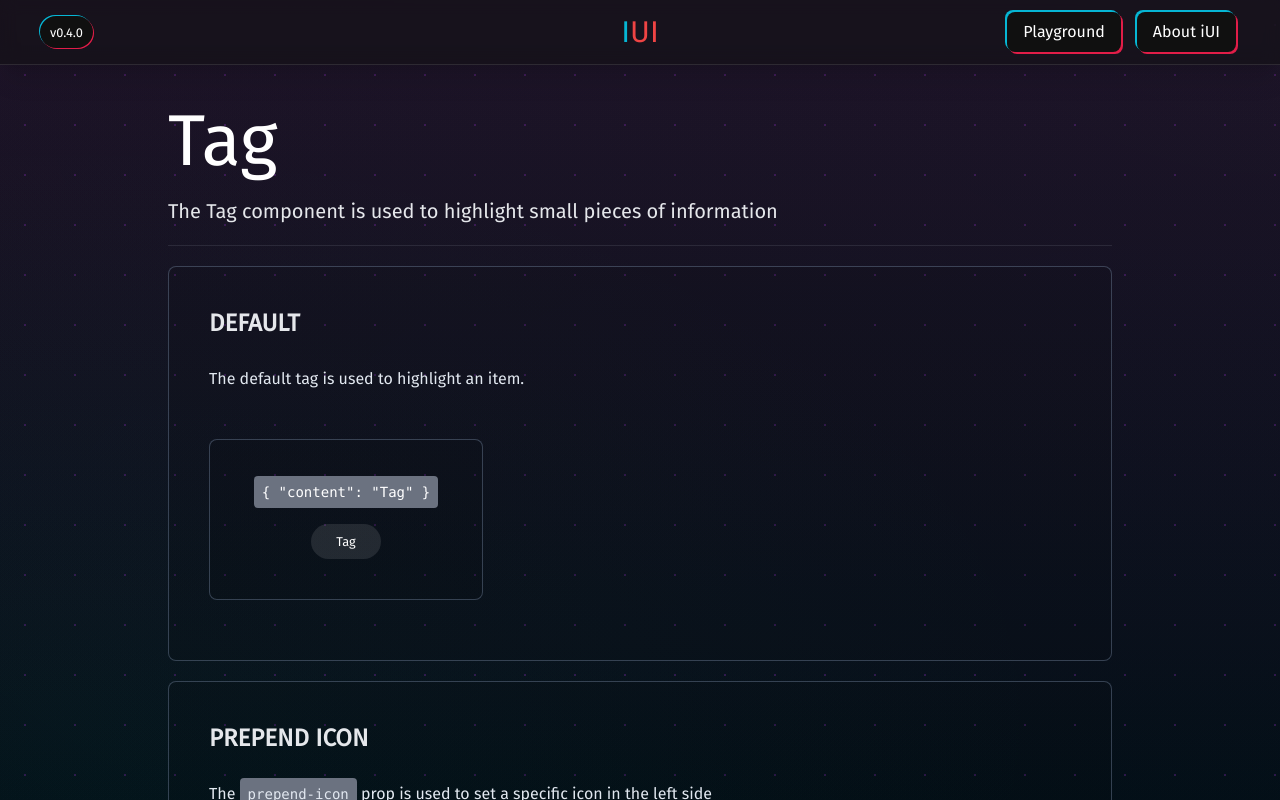
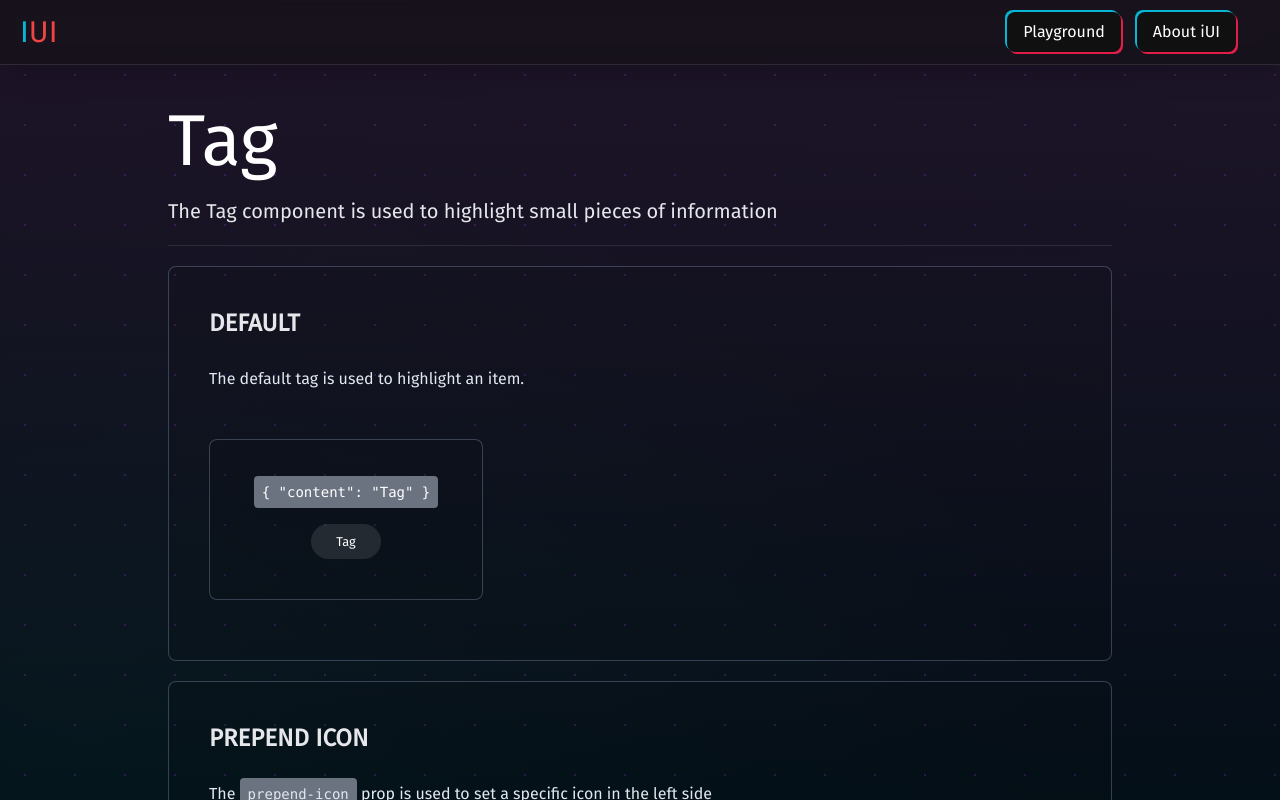
Before and after one commit to Lithos-hub/iUI, a Vue app: page /iui/tag in a window 1280 px wide. Shown: the top 800 px of the page. Built offline with nearby package versions, Linux system fonts and the light colour scheme.

Commit message:
apply refactor and some style changes

```diff
--- a/src/components/base/BaseBackground.vue
+++ b/src/components/base/BaseBackground.vue
@@ -4,8 +4,6 @@
 		<div class="background__dots" />
 	</div>
 </template>
-
-<script setup lang="ts"></script>
 
 <style scoped>
 .background__static {
--- a/src/components/base/BaseCard.vue
+++ b/src/components/base/BaseCard.vue
@@ -8,7 +8,3 @@
 		</div>
 	</div>
 </template>
-
-<script setup lang="ts"></script>
-
-<style scoped></style>
--- a/src/components/base/BaseNavbar.vue
+++ b/src/components/base/BaseNavbar.vue
@@ -1,18 +1,12 @@
 <template>
 	<nav
-		class="py-3 px-5 flex items-center border-b border-b-slate-50/10 bg-dark/50 justify-between backdrop-blur relative text-primary">
-		<div class="border__synth--light my-1 py-1 px-2.5 ml-5 bg-dark text-white rounded-full">
-			<small>v{{ version }}</small>
-		</div>
-
-		<div class="absolute left-1/2 -translate-x-1/2 top-1/2 -translate-y-1/2">
+		class="py-3 px-5 flex justify-between items-center border-b border-b-slate-50/10 bg-dark/50 backdrop-blur relative text-primary">
 		<RouterLink to="/">
 			<h2 class="text-3xl">
 				<span>I</span>
 				<span class="text-red-500">UI</span>
 			</h2>
 		</RouterLink>
-		</div>
 
 		<div class="flex flex-row justify-around">
 			<RouterLink
@@ -35,7 +29,6 @@
 
 <script lang="ts" setup>
 import Button from '@/shared/iui-button/iui-button.vue';
-const version = '0.4.0';
 
 const menuItems = [
 	{
--- a/src/constants/playground.ts
+++ b/src/constants/playground.ts
@@ -233,7 +233,6 @@ export const playgroundComponents: PlaygroundComponent[] = [
 			{
 				component: ProgressComponent,
 				props: {
-					value: 50,
 					color: 'blue',
 				},
 			},
--- a/src/shared/iui-progress/iui-progress.vue
+++ b/src/shared/iui-progress/iui-progress.vue
@@ -25,7 +25,7 @@ const { indeterminate, value, color, displayValue } = withDefaults(defineProps<P
 	indeterminate: false,
 	value: 10,
 	color: 'white',
-	displayValue: true,
+	displayValue: false,
 });
 
 const computedDefault = computed(() => {
--- a/src/views/_PLAYGROUND/playgroundView.vue
+++ b/src/views/_PLAYGROUND/playgroundView.vue
@@ -1,6 +1,6 @@
 <template>
 	<section class="flex flex-col gap-5 items-center">
-		<h2 class="text-3xl font-bold">IUI Playground Components</h2>
+		<h2 class="text-3xl font-bold text-center">IUI Playground Components</h2>
 
 		<Input
 			v-model="search"
@@ -9,7 +9,7 @@
 			class="w-full p-2 rounded-md"
 			@update:model-value="(value: string) => search = value" />
 
-		<div class="grid grid-cols-2 gap-10 w-full">
+		<div v-if="filteredComponents.length" class="grid grid-cols-2 gap-10 w-full">
 			<RouterLink
 				v-for="({ components, category, to }, i) of filteredComponents"
 				:key="i"
@@ -46,6 +46,9 @@
 				</Card>
 			</RouterLink>
 		</div>
+		<div v-else class="fixed top-1/2 left-1/2 -translate-x-1/2 -translate-y-1/2 text-center w-full">
+			<h2 class="text-2xl text-red-500">No components found</h2>
+		</div>
 	</section>
 </template>
 
--- a/src/views/aboutView.vue
+++ b/src/views/aboutView.vue
@@ -1,7 +1,7 @@
 
 <template>
 	<div class="flex flex-col gap-5">
-		<h2 class="text-6xl text-center">iUI</h2>
+		<h2 class="text-6xl text-center">IUI</h2>
 		<hr class="opacity-10" />
 		<div class="fixed top-1/2 left-1/2 -translate-x-1/2 -translate-y-1/2 w-full p-5 rounded-2xl">
 			<ul class="text-xs lg:text-base flex flex-col gap-10 justify-center items-center">
@@ -20,7 +20,7 @@
 					</a>
 				</li>
 				<li>
-					For now, this is only a UI components portfolio, not a components library or framework, but In the future the project could be migrated to a monorepo structure.
+					For now, this is only a UI components portfolio, not a components library or framework, but could be in the future using a monorepo approach.
 				</li>
 			</ul>
 		</div>
```
Lines whose indentation alone changed are shown as unchanged.
